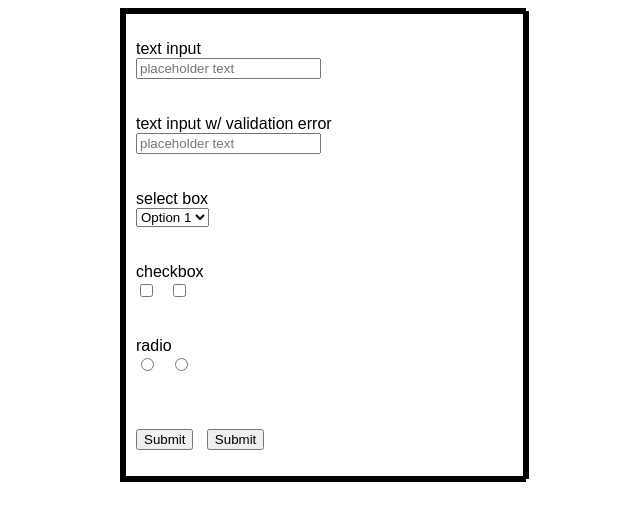
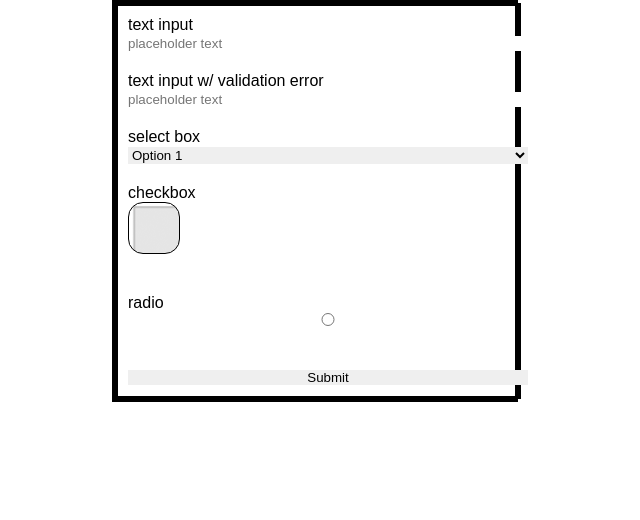
Before and after one commit to dawnaldrich/ui-challenge-2-, a plain HTML site: page index.html in a window 1280 px wide. Shown: the whole page, without its empty margins (325-965 px from the left). Drawn offline with Linux system fonts and the light colour scheme.

Commit message:
tworking on checkboxes - taking a break

```diff
--- a/index.html
+++ b/index.html
@@ -30,19 +30,21 @@
         </label>
         </p>
         <p>
-        <label>checkbox <br>
-        <input type="checkbox" name = "cb1"  >&nbsp;&nbsp;
-        <input type="checkbox" name = "cb1" >
+        <label>checkbox</label> <br>
+
+
+
+        <input id="input-pri" type="checkbox">
+        <label class="labels" for="input-pri">
+          <div></div>
         </label>
         </p>
         <p>
         <label>radio <br>
-        <input type = "radio" name="radio">&nbsp;&nbsp;
         <input type = "radio" name="radio">
         </label>
         </p>
         <p><br>
-        <input type = "submit" name="submit">&nbsp;&nbsp;
         <input type = "submit" name="submit">
         </label>
         </p>
--- a/styles.css
+++ b/styles.css
@@ -16,3 +16,61 @@ form{
 p{
     padding: 10px;
 }
+
+/* .ckBox{
+  background-image: url('form-elements-sprite.png');
+  background-repeat: no-repeat;
+  height:40px;
+  background-position: -25px;
+  background-position: -25px;
+} */
+
+#input-pri{
+    display: none;
+  }
+
+
+  .labels{
+    width: 50px;
+    height: 50px;
+    transition: 350ms;
+    position: relative;
+  }
+  * {
+    width: 100%;
+    border: 0;
+    outline: 0;
+    padding: 0;
+    margin: 0;
+  }
+
+  #input-pri{
+    display: none;
+  }
+
+  form .labels {
+    width: 50px;
+    height: 50px;
+    border: 1px solid black;
+    border-radius: 15px;
+    display: block;
+    transition: 350ms;
+    position: relative;
+  }
+
+
+
+  input[type="checkbox"]:not(:checked) + label {
+    background-image:url('test.png');
+
+  }
+
+  #input-pri:checked + label {
+    background-image:url('test.png');
+
+  }
+
+  #input-pri:checked + label div {
+    background-image:url('test.png');
+
+  }
```
Also changed, not shown: test.png (added).
